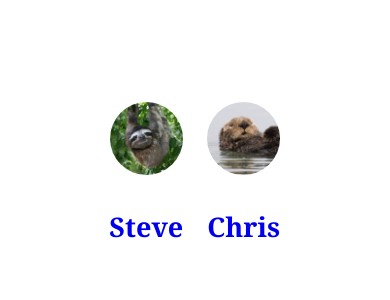
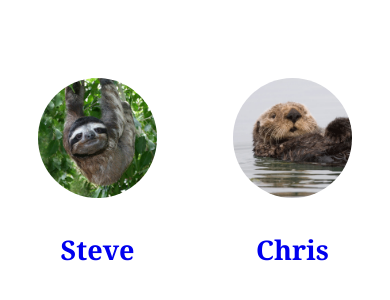
Before and after one commit to sbdchd/sbdchd.github.io, a website: page index.html in a window 390 px wide. Shown: the part 236-536 px from the top of the page. Drawn offline with Linux system fonts and the light colour scheme.

Commit message:
Fixed 404 page mobile view
Modified main.scss to correct 404.pug page width on mobile.

```diff
--- a/src/main.scss
+++ b/src/main.scss
@@ -22,7 +22,8 @@ body {
 }
 
 .box {
-  width: 25%;
+  margin: 1em;
+  max-width: 25em;
 }
 
 .dashed-underline {
```
Also changed, not shown: dist/main.css.
